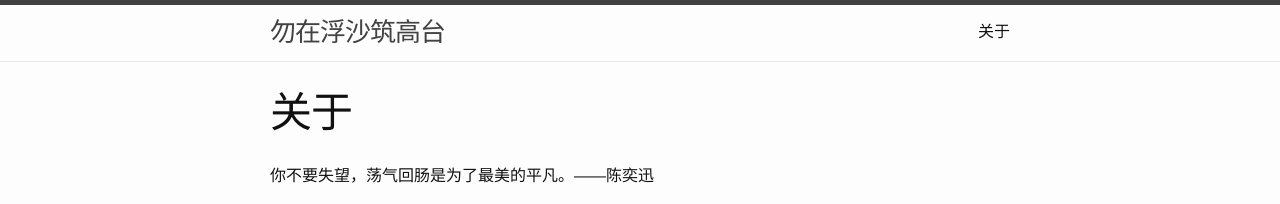
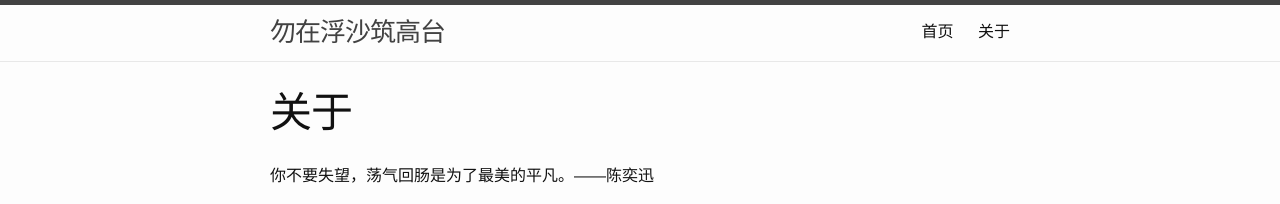
Before and after one commit to sky0458/sky0458.github.io, a Jekyll site: the page built from about.md, in a window 1280 px wide. Shown: the top 204 px of the page. Built offline with Jekyll 4.4.1, drawn with Linux system fonts in a browser that asks for light colours.

Commit message:
添加首页

```diff
--- a/_includes/header.html
+++ b/_includes/header.html
@@ -19,6 +19,7 @@
         </label>
 
         <div class="trigger">
+		  <a class="page-link" href="http://caiwenhai.cn">首页</a>
           {% for path in page_paths %}
             {% assign my_page = site.pages | where: "path", path | first %}
             {% if my_page.title %}
```
